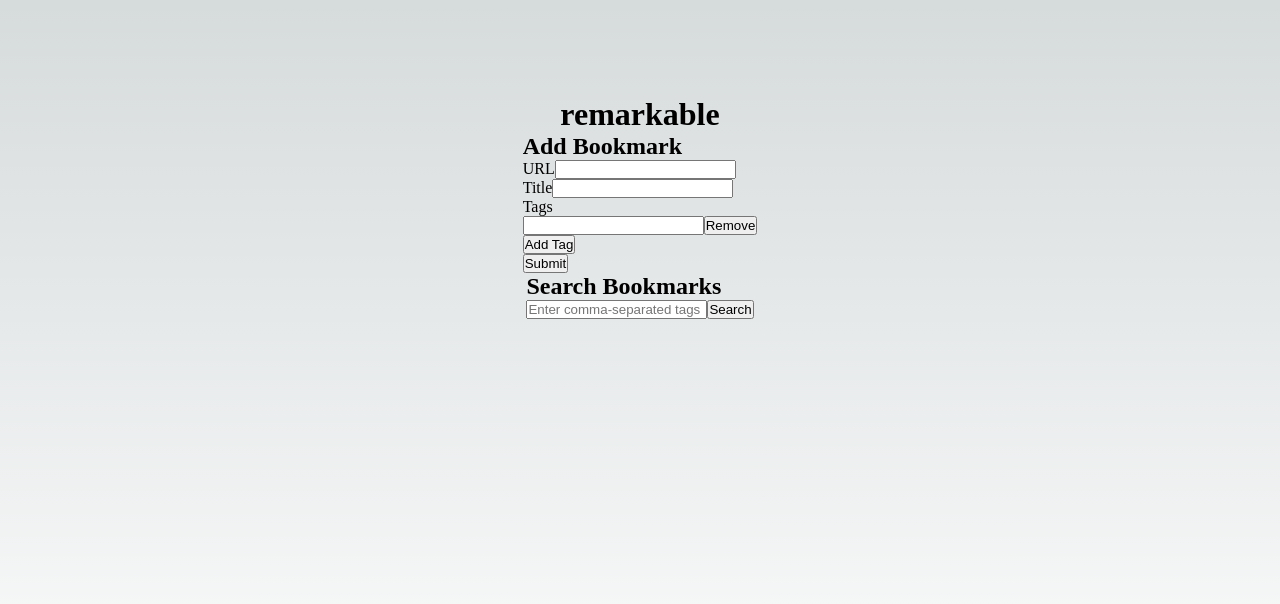
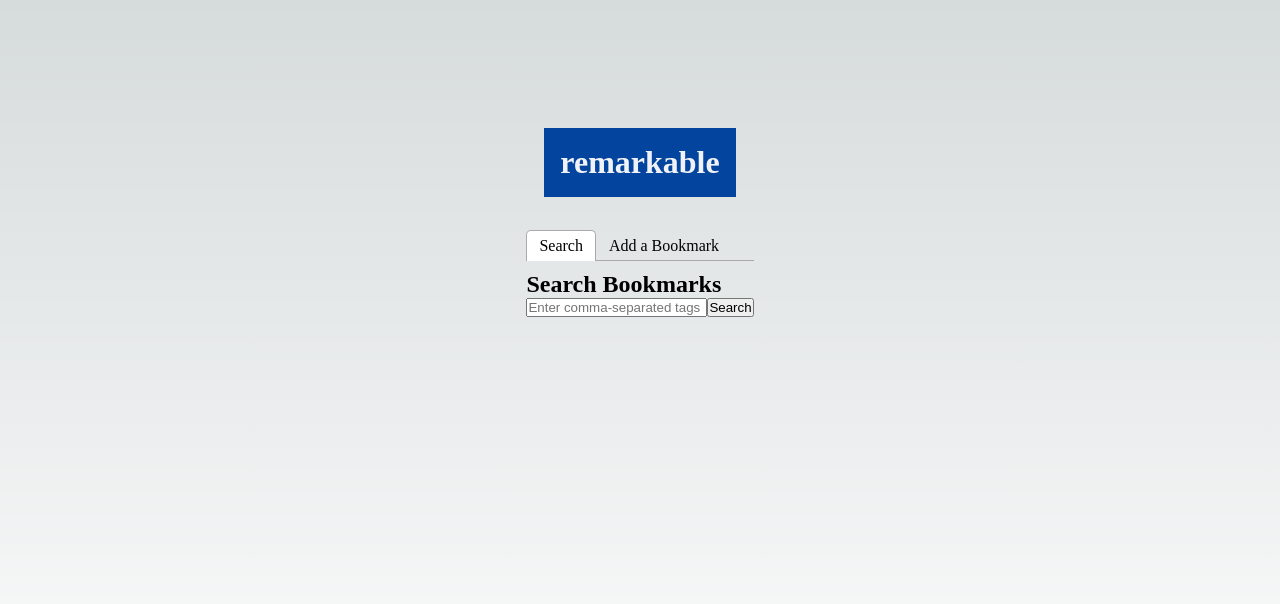
Before and after one commit to Shistavanen/remarkable, a Next.js app in the folder remarkable/: page / in a window 1280 px wide. Shown: the top 604 px of the page. Built offline with nearby package versions, Linux system fonts and the light colour scheme.

Commit message:
Adds input container and styles remarkable h1

```diff
--- a/remarkable/src/pages/index.tsx
+++ b/remarkable/src/pages/index.tsx
@@ -2,8 +2,7 @@ import Head from 'next/head'
 import Image from 'next/image'
 import { Inter } from 'next/font/google'
 import styles from '@/styles/Home.module.css'
-import BookmarkForm from '@/components/BookmarkForm'
-import SearchBar from '@/components/SearchBar'
+import InputContainer from '@/components/InputContainer'
 
 const inter = Inter({ subsets: ['latin'] })
 
@@ -17,9 +16,8 @@ export default function Home() {
         <link rel="icon" href="/favicon.ico" />
       </Head>
       <main className={styles.main}>
-        <h1>remarkable</h1>
-        <BookmarkForm />
-        <SearchBar />
+        <h1 style={{backgroundColor: '#03449e', color: '#f0f2f5', margin: "2rem", padding: "1rem"}}>remarkable</h1>
+        <InputContainer />
       </main>
     </>
   )
```
